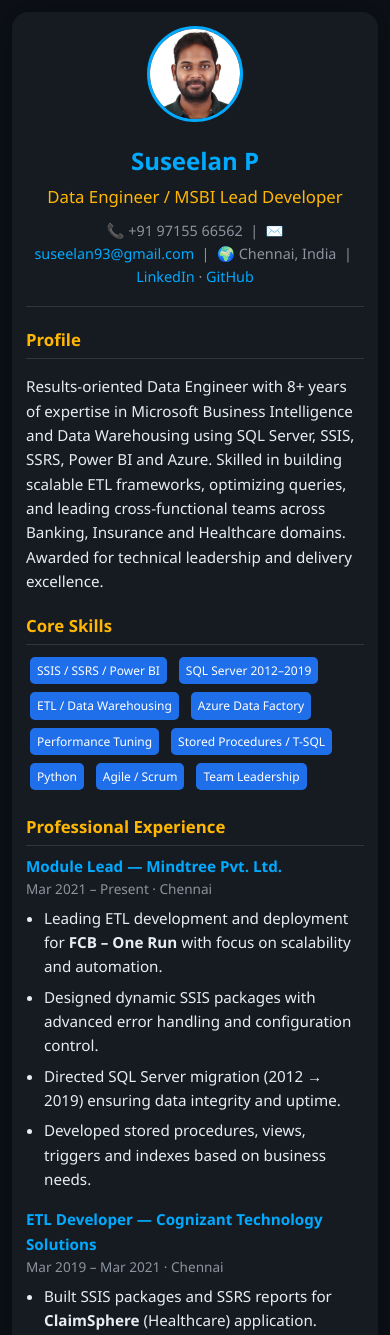
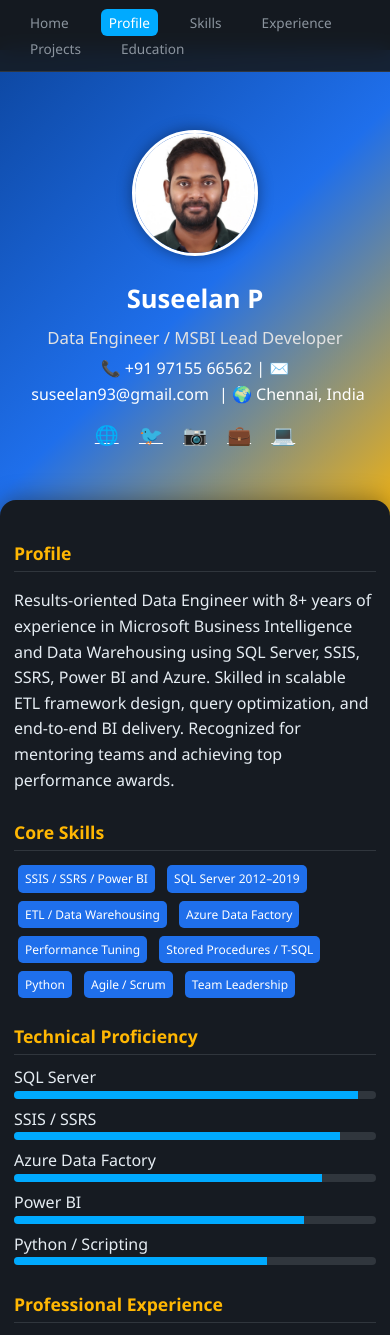
Before and after one commit to psuseelan93/HTML, a plain HTML site: page index.html in a window 390 px wide. Shown: the top 1335 px of the page. Drawn offline with Linux system fonts and the light colour scheme.

Commit message:
latest  responsive index.html

```diff
--- a/index.html
+++ b/index.html
@@ -1,8 +1,8 @@
 <!doctype html>
 <html lang="en">
 <head>
-<meta charset="utf-8">
-<meta name="viewport" content="width=device-width,initial-scale=1">
+<meta charset="utf-8" />
+<meta name="viewport" content="width=device-width,initial-scale=1" />
 <title>Suseelan P — Data Engineer / MSBI Lead</title>
 <style>
 :root{
@@ -16,55 +16,97 @@
   font-family:"Segoe UI",Roboto,Arial,sans-serif;
 }
 body{
-  margin:0;background:var(--bg);color:var(--text);
-  overflow-x:hidden;line-height:1.6;
+  margin:0;
+  background:var(--bg);
+  color:var(--text);
+  overflow-x:hidden;
+  scroll-behavior:smooth;
+  line-height:1.6;
 }
+nav{
+  position:fixed;
+  top:0;left:0;width:100%;
+  background:rgba(22,27,34,0.9);
+  backdrop-filter:blur(10px);
+  z-index:1000;
+  display:flex;justify-content:center;align-items:center;
+  border-bottom:1px solid #30363d;
+}
+nav ul{
+  list-style:none;
+  display:flex;
+  margin:0;padding:10px;
+  flex-wrap:wrap;
+}
+nav li{margin:0 12px;}
+nav a{
+  color:var(--muted);
+  text-decoration:none;
+  font-size:0.95rem;
+  padding:6px 10px;
+  border-radius:6px;
+  transition:all 0.3s ease;
+}
+nav a:hover,nav a.active{
+  color:#fff;
+  background:var(--primary);
+}
+header{
+  background:linear-gradient(135deg,#0d47a1,#1f6feb,#ffb703);
+  background-attachment:fixed;
+  color:#fff;text-align:center;
+  padding:100px 20px 120px;margin-top:50px;position:relative;
+}
+header img{
+  width:120px;height:120px;border-radius:50%;
+  border:3px solid #fff;object-fit:cover;
+  box-shadow:0 0 15px rgba(0,0,0,0.4);
+}
+header h1{margin:15px 0 5px;font-size:2rem;}
+header p{margin:5px 0;font-size:1.05rem;color:#e2e2e2;}
+.contact a{color:#fff;text-decoration:none;margin:0 6px;transition:opacity 0.3s;}
+.contact a:hover{opacity:0.8;}
+.social-icons{margin-top:12px;}
+.social-icons a{
+  color:#fff;font-size:1.2rem;margin:0 8px;transition:transform 0.3s, color 0.3s;
+}
+.social-icons a:hover{transform:scale(1.2);color:var(--secondary);}
 .container{
-  max-width:950px;margin:auto;padding:24px;
-  background:var(--card);border-radius:16px;
-  box-shadow:0 0 30px rgba(0,0,0,0.45);
-  animation:fadeIn 1.2s ease both;
+  max-width:1000px;margin:auto;
+  background:var(--card);
+  border-radius:16px;
+  box-shadow:0 0 25px rgba(0,0,0,0.4);
+  padding:30px 25px;margin-top:-50px;position:relative;
 }
-@keyframes fadeIn{from{opacity:0;transform:translateY(20px);}to{opacity:1;transform:none;}}
-header{
-  display:flex;flex-wrap:wrap;align-items:center;
-  justify-content:center;gap:20px;
-  border-bottom:1px solid #30363d;padding-bottom:18px;
+.section-title{
+  color:var(--secondary);
+  font-weight:600;
+  font-size:1.1rem;
+  margin:25px 0 10px;
+  border-bottom:1px solid #30363d;
+  padding-bottom:4px;
 }
-.photo{
-  width:115px;height:115px;border-radius:50%;
-  object-fit:cover;border:3px solid var(--primary);
-  transition:transform 0.5s ease;
-}
-.photo:hover{transform:scale(1.08);}
-.info{text-align:center;flex:1;min-width:260px;}
-.info h1{margin:0;color:var(--primary);font-size:1.9rem;}
-.title{color:var(--secondary);font-size:1.05rem;margin-top:4px;}
-.contact{margin-top:8px;font-size:0.9rem;color:var(--muted);}
-.contact a{color:var(--primary);text-decoration:none;}
-.contact a:hover{text-decoration:underline;}
-.section-title{
-  color:var(--secondary);font-weight:600;font-size:1.05rem;
-  margin:20px 0 8px;border-bottom:1px solid #30363d;padding-bottom:4px;
-}
-ul{margin:6px 0 10px 18px;padding:0;}
-li{margin-bottom:6px;}
-.job{margin-bottom:16px;animation:fadeIn 1s ease;}
-.job h4{margin:0;color:var(--primary);}
-.meta{font-size:0.85rem;color:var(--muted);margin-bottom:6px;}
 .chip{
   display:inline-block;background:#1f6feb;color:#fff;
   padding:6px 10px;border-radius:5px;margin:4px;
-  font-size:0.8rem;transition:transform 0.3s ease,background 0.3s ease;
+  font-size:0.8rem;transition:transform 0.3s,background 0.3s;
 }
 .chip:hover{background:var(--secondary);color:#000;transform:scale(1.05);}
-footer{text-align:center;margin-top:25px;font-size:0.85rem;color:var(--muted);}
+.skillbar{background:#30363d;border-radius:6px;overflow:hidden;margin-bottom:8px;}
+.skillbar-fill{height:8px;background:var(--primary);width:0;transition:width 1.2s ease-out;}
+.job h4{margin:0;color:var(--primary);}
+.meta{font-size:0.85rem;color:var(--muted);margin-bottom:6px;}
+.project-grid{display:grid;grid-template-columns:repeat(auto-fit,minmax(280px,1fr));gap:18px;}
+.project{background:#1b1f27;border-radius:10px;padding:15px;transition:transform 0.4s,box-shadow 0.4s;}
+.project:hover{transform:translateY(-5px);box-shadow:0 4px 18px rgba(0,0,0,0.6);}
+footer{text-align:center;margin:30px 0 10px;color:var(--muted);font-size:0.9rem;}
+.fade{opacity:0;transform:translateY(20px);transition:all 0.8s ease-out;}
+.fade.visible{opacity:1;transform:none;}
 @media(max-width:768px){
-  .container{margin:12px;padding:18px;}
-  header{flex-direction:column;text-align:center;}
-  .photo{width:90px;height:90px;}
-  .info h1{font-size:1.5rem;}
-  body{font-size:0.95rem;}
+  nav a{font-size:0.85rem;padding:4px 8px;}
+  header{padding:80px 10px 100px;}
+  header h1{font-size:1.6rem;}
+  .container{padding:20px;}
 }
 @media(max-width:480px){
   .container{padding:14px;}
@@ -73,29 +115,43 @@ footer{text-align:center;margin-top:25px;font-size:0.85rem;color:var(--muted);}
 </style>
 </head>
 <body>
-<div class="container">
 
-<header>
-  <img src="photo.jpg" alt="Suseelan photo" class="photo">
-  <div class="info">
+<nav>
+  <ul>
+    <li><a href="#top" class="active">Home</a></li>
+    <li><a href="#profile">Profile</a></li>
+    <li><a href="#skills">Skills</a></li>
+    <li><a href="#experience">Experience</a></li>
+    <li><a href="#projects">Projects</a></li>
+    <li><a href="#education">Education</a></li>
+  </ul>
+</nav>
+
+<header id="top">
+  <img src="photo.jpg" alt="Suseelan photo">
   <h1>Suseelan P</h1>
-    <div class="title">Data Engineer / MSBI Lead Developer</div>
+  <p>Data Engineer / MSBI Lead Developer</p>
   <div class="contact">
-      📞 +91 97155 66562 &nbsp;|&nbsp;
-      ✉️ <a href="mailto:suseelan93@gmail.com">suseelan93@gmail.com</a> &nbsp;|&nbsp;
-      🌍 Chennai, India &nbsp;|&nbsp;
-      <a href="https://linkedin.com" target="_blank">LinkedIn</a> ·
-      <a href="https://github.com" target="_blank">GitHub</a>
+    📞 +91 97155 66562 |
+    ✉️ <a href="mailto:suseelan93@gmail.com">suseelan93@gmail.com</a> |
+    🌍 Chennai, India
   </div>
+  <div class="social-icons">
+    <a href="https://facebook.com" target="_blank">🌐</a>
+    <a href="https://twitter.com" target="_blank">🐦</a>
+    <a href="https://instagram.com" target="_blank">📷</a>
+    <a href="https://linkedin.com" target="_blank">💼</a>
+    <a href="https://github.com" target="_blank">💻</a>
   </div>
 </header>
 
-<section>
+<div class="container">
+  <section id="profile" class="fade">
     <div class="section-title">Profile</div>
-  <p>Results-oriented Data Engineer with 8+ years of expertise in Microsoft Business Intelligence and Data Warehousing using SQL Server, SSIS, SSRS, Power BI and Azure. Skilled in building scalable ETL frameworks, optimizing queries, and leading cross-functional teams across Banking, Insurance and Healthcare domains. Awarded for technical leadership and delivery excellence.</p>
+    <p>Results-oriented Data Engineer with 8+ years of experience in Microsoft Business Intelligence and Data Warehousing using SQL Server, SSIS, SSRS, Power BI and Azure. Skilled in scalable ETL framework design, query optimization, and end-to-end BI delivery. Recognized for mentoring teams and achieving top performance awards.</p>
   </section>
 
-<section>
+  <section id="skills" class="fade">
     <div class="section-title">Core Skills</div>
     <div>
       <span class="chip">SSIS / SSRS / Power BI</span>
@@ -108,19 +164,26 @@ footer{text-align:center;margin-top:25px;font-size:0.85rem;color:var(--muted);}
       <span class="chip">Agile / Scrum</span>
       <span class="chip">Team Leadership</span>
     </div>
+
+    <div class="section-title" style="margin-top:20px;">Technical Proficiency</div>
+    <div>SQL Server</div><div class="skillbar"><div class="skillbar-fill" data-width="95%"></div></div>
+    <div>SSIS / SSRS</div><div class="skillbar"><div class="skillbar-fill" data-width="90%"></div></div>
+    <div>Azure Data Factory</div><div class="skillbar"><div class="skillbar-fill" data-width="85%"></div></div>
+    <div>Power BI</div><div class="skillbar"><div class="skillbar-fill" data-width="80%"></div></div>
+    <div>Python / Scripting</div><div class="skillbar"><div class="skillbar-fill" data-width="70%"></div></div>
   </section>
 
-<section>
+  <section id="experience" class="fade">
     <div class="section-title">Professional Experience</div>
 
     <div class="job">
       <h4>Module Lead — Mindtree Pvt. Ltd.</h4>
       <div class="meta">Mar 2021 – Present · Chennai</div>
       <ul>
-      <li>Leading ETL development and deployment for <b>FCB – One Run</b> with focus on scalability and automation.</li>
-      <li>Designed dynamic SSIS packages with advanced error handling and configuration control.</li>
-      <li>Directed SQL Server migration (2012 → 2019) ensuring data integrity and uptime.</li>
-      <li>Developed stored procedures, views, triggers and indexes based on business needs.</li>
+        <li>Leading ETL development and deployment for <b>FCB – One Run</b> project.</li>
+        <li>Developed dynamic SSIS packages with robust configuration and error handling.</li>
+        <li>Directed SQL Server migration (2012 → 2019) ensuring stability and integrity.</li>
+        <li>Authored stored procedures, views, and optimized queries.</li>
       </ul>
     </div>
 
@@ -128,9 +191,9 @@ footer{text-align:center;margin-top:25px;font-size:0.85rem;color:var(--muted);}
       <h4>ETL Developer — Cognizant Technology Solutions</h4>
       <div class="meta">Mar 2019 – Mar 2021 · Chennai</div>
       <ul>
-      <li>Built SSIS packages and SSRS reports for <b>ClaimSphere</b> (Healthcare) application.</li>
-      <li>Integrated Azure Data Factory for cloud data migration and automation.</li>
-      <li>Contributed to NCQA HEDIS measure certification and data validation processes.</li>
+        <li>Built SSIS packages and SSRS reports for <b>ClaimSphere</b> (Healthcare).</li>
+        <li>Implemented Azure Data Factory for cloud ETL and migration tasks.</li>
+        <li>Contributed to NCQA HEDIS certification and quality control automation.</li>
       </ul>
     </div>
 
@@ -138,40 +201,75 @@ footer{text-align:center;margin-top:25px;font-size:0.85rem;color:var(--muted);}
       <h4>MSBI Developer — IBM India Pvt. Ltd.</h4>
       <div class="meta">May 2015 – Mar 2019 · Chennai</div>
       <ul>
-      <li>Delivered ETL and reporting solutions for <b>Xerox</b> and <b>Co-Operative Insurance</b> projects.</li>
-      <li>Implemented SCD Type-2 logic, checkpoints, transactions and logging.</li>
-      <li>Automated SQL jobs and alerts using SQL Mail Agent and FTP scripts.</li>
-      <li>Developed C# script components in SSIS for complex transformations.</li>
+        <li>Delivered ETL and reporting solutions for <b>Xerox</b> and <b>Co-Operative Insurance</b>.</li>
+        <li>Implemented SCD logic, logging, and batch automation via SQL Mail Agent.</li>
       </ul>
     </div>
   </section>
 
-<section>
-  <div class="section-title">Methodology & Achievements</div>
-  <ul>
-    <li>Worked in Waterfall and Agile/SCRUM models; also acted as Product Owner.</li>
-    <li>Led 6-member team using Azure DevOps for backlog and release management.</li>
-    <li>Earned <b>A-Team</b>, <b>Best Team Lead</b> and <b>Most Valued Talent</b> awards for delivery excellence.</li>
-    <li>Mentored junior developers and handled multi-customer projects under managed services model.</li>
-  </ul>
+  <section id="projects" class="fade">
+    <div class="section-title">Projects</div>
+    <div class="project-grid">
+      <div class="project">
+        <h4>Real-Time Data Pipeline</h4>
+        <p>Built Kafka–Spark Streaming pipeline for real-time analytics with Delta Lake and Power BI dashboards.</p>
+      </div>
+      <div class="project">
+        <h4>SQL Server Migration</h4>
+        <p>Led migration from SQL Server 2012 to 2019 with enhanced indexing and validation scripts.</p>
+      </div>
+      <div class="project">
+        <h4>Healthcare Reporting Platform</h4>
+        <p>Created SSRS and Power BI reports integrated with Azure SQL DB for healthcare claim analytics.</p>
+      </div>
+    </div>
   </section>
 
-<section>
+  <section id="education" class="fade">
     <div class="section-title">Education</div>
-  <p><b>Bachelor of Engineering</b> — [University Name], [Year]</p>
+    <p><b>Bachelor of Engineering (Electronics & Telecommunication)</b><br>
+    Anna University, Chennai — <b>2014</b></p>
   </section>
 
   <footer>
-  © 2025 Suseelan P · Last updated Oct 2025 · References available upon request
+    © 2025 Suseelan P — Last updated Oct 2025 · References available upon request
   </footer>
-
 </div>
 
-<!-- Light hover glow for GitHub Pages aesthetic -->
 <script>
-document.querySelectorAll('.chip').forEach(el=>{
-  el.addEventListener('mouseover',()=>el.style.boxShadow='0 0 12px #00aaff');
-  el.addEventListener('mouseout',()=>el.style.boxShadow='none');
+// Fade-in on scroll
+const faders=document.querySelectorAll('.fade');
+const options={threshold:0.2};
+const observer=new IntersectionObserver((entries,obs)=>{
+ entries.forEach(e=>{
+   if(e.isIntersecting){e.target.classList.add('visible');obs.unobserve(e.target);}
+ });
+},options);
+faders.forEach(f=>observer.observe(f));
+
+// Skill bar animation
+const skillBars=document.querySelectorAll('.skillbar-fill');
+window.addEventListener('scroll',()=>{
+ const trigger=window.innerHeight*0.9;
+ skillBars.forEach(bar=>{
+   const top=bar.getBoundingClientRect().top;
+   if(top<trigger)bar.style.width=bar.dataset.width;
+ });
+});
+
+// Highlight nav links
+const sections=document.querySelectorAll('section');
+const navLinks=document.querySelectorAll('nav a');
+window.addEventListener('scroll',()=>{
+ let current="";
+ sections.forEach(sec=>{
+   const secTop=sec.offsetTop-100;
+   if(scrollY>=secTop)current=sec.getAttribute('id');
+ });
+ navLinks.forEach(a=>{
+   a.classList.remove('active');
+   if(a.getAttribute('href')==="#"+current)a.classList.add('active');
+ });
 });
 </script>
 </body>
```
Lines whose indentation alone changed are shown as unchanged.
